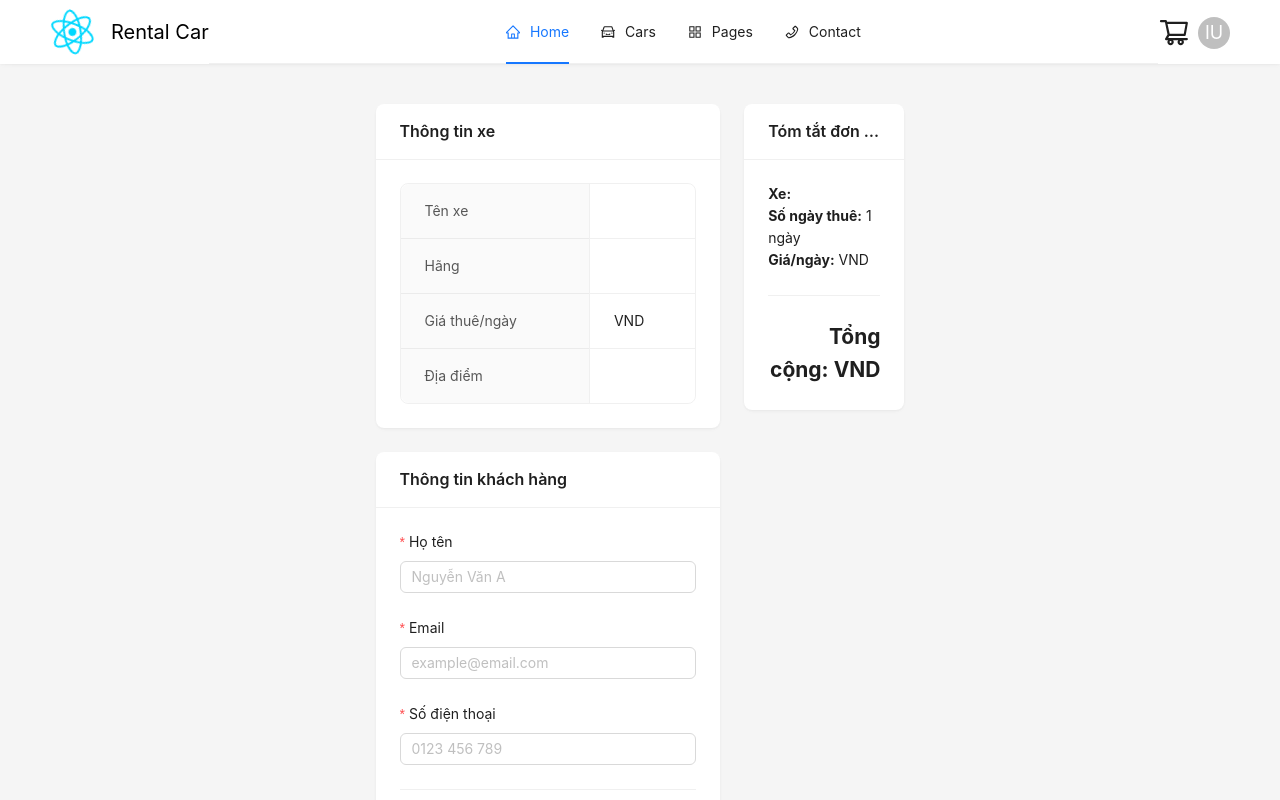
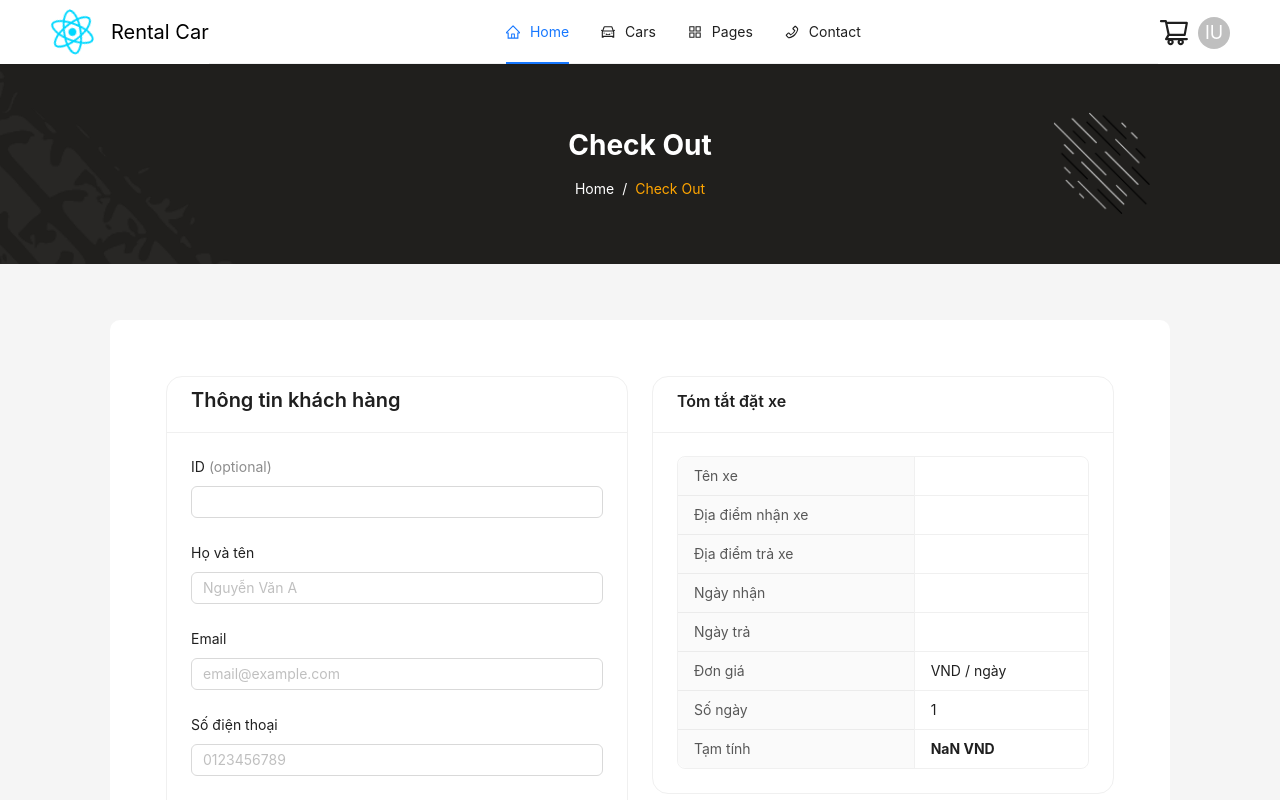
Before and after one commit to ThanhNguyen0103/rent-car-react, a React (Vite) app: page /checkout/1 in a window 1280 px wide. Shown: the top 800 px of the page. Built offline with nearby package versions, Linux system fonts and the light colour scheme.

Commit message:
26/8/2025

```diff
--- a/src/App.jsx
+++ b/src/App.jsx
@@ -12,6 +12,7 @@ import HomePage from "./pages/client/home-page";
 import CarDetailsPage from "./pages/client/car-details-page";
 import LayoutClient from "./components/layout.client";
 import CheckoutPage from "./pages/client/checkout-page";
+import ComfirmPage from "./pages/client/comfirm-page";
 const router = createBrowserRouter([
   {
     path: "/",
@@ -28,6 +29,10 @@ const router = createBrowserRouter([
       {
         path: "checkout/:id",
         element: <CheckoutPage />,
+      },
+      {
+        path: "payment-confirmation",
+        element: <ComfirmPage />,
       },
     ],
   },
--- a/src/pages/client/car-details-page.jsx
+++ b/src/pages/client/car-details-page.jsx
@@ -48,12 +48,9 @@ const CarDetailsPage = () => {
   const [form] = Form.useForm();
 
   const handleBooking = (values) => {
-    console.log("Form booking:", values);
     const bookingData = {
       ...values,
       car: car,
-      // carName: car?.name,
-      // price: car?.price,
     };
     navigate(`/checkout/${car.id}`, { state: { values: bookingData } });
   };
@@ -139,7 +136,6 @@ const CarDetailsPage = () => {
           boxShadow: "0px 4px 24px rgba(225, 225, 225, 0.25)",
         }}
       >
-        {" "}
         <div
           style={{
             display: "flex",
@@ -156,7 +152,7 @@ const CarDetailsPage = () => {
             <div style={{ fontSize: 16, margin: 4 }}>
               <EnvironmentOutlined /> Vị trí : Quận 7 , Hồ Chí Minh
             </div>
-            <p style={{ margin: 4 }}>
+            <span style={{ margin: 4 }}>
               <Space>
                 <CalendarOutlined />
                 {car?.available ? (
@@ -165,7 +161,7 @@ const CarDetailsPage = () => {
                   <Tag color="red">Hết xe</Tag>
                 )}
               </Space>
-            </p>
+            </span>
           </div>
           <Button
             style={{
@@ -175,12 +171,12 @@ const CarDetailsPage = () => {
               fontSize: 16,
             }}
           >
-            <p>
+            <span>
               <Space>
                 <DollarOutlined />
-                <b>{car?.price.toLocaleString("vi-VN")} đ / ngày</b>
+                {car?.price.toLocaleString("vi-VN")} đ / ngày
               </Space>
-            </p>
+            </span>
           </Button>
         </div>
       </div>
--- a/src/pages/client/checkout-page.jsx
+++ b/src/pages/client/checkout-page.jsx
@@ -1,4 +1,5 @@
 import {
+  Breadcrumb,
   Button,
   Card,
   Col,
@@ -6,74 +7,189 @@ import {
   Divider,
   Form,
   Input,
+  message,
+  Result,
   Row,
+  Spin,
 } from "antd";
-import { useLocation } from "react-router-dom";
+import dayjs from "dayjs";
+import breadcrumbleft from "../../assets/breadcrumbleft.png";
+import breadcrumbright from "../../assets/breadcrumbright.png";
+import { Link, useLocation, useNavigate } from "react-router-dom";
+
+import { callCreateRental } from "../../service/service-api";
+import { useState } from "react";
+import Title from "antd/es/typography/Title";
 
 const CheckoutPage = () => {
+  const [loading, setLoading] = useState(false);
   const location = useLocation();
   const { values } = location.state || {}; // lấy thông tin booking truyền kèm
   console.log(values);
+  const navigate = useNavigate();
+
+  const days =
+    values && values.startDate && values.endDate
+      ? Math.ceil(
+          (new Date(values.endDate) - new Date(values.startDate)) /
+            (1000 * 60 * 60 * 24)
+        )
+      : 1;
+  const totalPrice = values?.car?.price * days;
+
+  const onFinish = async (user) => {
+    setLoading(true);
+    let booking = {
+      user,
+      ...values,
+      totalPrice,
+    };
+    const res = await handleCreateRental(booking);
+
+    if (res && res.data) {
+      setTimeout(() => {
+        setLoading(false);
+        navigate("/payment-confirmation", {
+          state: { booking: res.data },
+        });
+      }, 2000);
+      message.success("Đặt xe thành công!");
+    } else {
+      setLoading(false);
+    }
+  };
+
+  const handleCreateRental = async (value) => {
+    try {
+      const res = await callCreateRental(value);
+      return res;
+    } catch (e) {
+      console.error(e);
+      message.error("Có lỗi khi tạo đơn đặt xe");
+    }
+  };
+
   return (
     <>
+      {loading && (
+        <div
+          style={{
+            position: "fixed",
+            inset: 0,
+            background: "rgba(255,255,255,0.7)",
+            display: "flex",
+            justifyContent: "center",
+            alignItems: "center",
+            zIndex: 9999,
+          }}
+        >
+          <Spin size="large" tip="Đang xử lý..." />
+        </div>
+      )}
       <div
         style={{
-          marginTop: 80,
-          padding: 24,
-          maxWidth: 1100,
-          marginInline: "auto",
+          background: "#201F1D",
+          marginTop: 64,
+          padding: "64px 0",
+          color: "white",
+          position: "relative",
+          zIndex: 1,
         }}
       >
-        <Row gutter={24}>
-          {/* LEFT: thông tin xe + form khách hàng */}
-          <Col span={16}>
+        <div
+          style={{
+            content: '""', // với inline style thì content không cần
+            background: `url(${breadcrumbleft}) no-repeat`,
+            position: "absolute",
+            bottom: 0,
+            left: 0,
+            width: 393,
+            height: 334,
+            backgroundSize: "cover",
+            zIndex: 0, // để nằm dưới text
+          }}
+        />
+        <div
+          style={{
+            content: "",
+            background: `url(${breadcrumbright}) no-repeat`,
+            position: "absolute",
+            bottom: 50,
+            right: 130,
+            width: 97,
+            height: 102,
+            backgroundSize: "cover",
+          }}
+        />
+        <h1 style={{ color: "white", marginBottom: 16, textAlign: "center" }}>
+          Check Out
+        </h1>
+
+        <Breadcrumb
+          separator={<span style={{ color: "white" }}>/</span>}
+          style={{
+            textAlign: "center",
+            display: "flex",
+            justifyContent: "center",
+          }}
+          items={[
+            {
+              title: (
+                <Link to="/" style={{ color: "white" }}>
+                  Home
+                </Link>
+              ),
+            },
+
+            {
+              title: <span style={{ color: "orange" }}>Check Out</span>,
+            },
+          ]}
+        />
+      </div>
+
+      <div
+        style={{
+          background: "#ffff",
+          borderRadius: 10,
+          minHeight: "100vh",
+          padding: "56px",
+          margin: "56px 110px",
+        }}
+      >
+        <Row gutter={[24, 24]} justify="center">
+          <Col xs={24} lg={12}>
             <Card
-              title="Thông tin xe"
-              bordered={false}
-              style={{ marginBottom: 24 }}
+              style={{ borderRadius: 16 }}
+              title={<Title level={4}>Thông tin khách hàng</Title>}
             >
-              <Descriptions bordered column={1}>
-                <Descriptions.Item label="Tên xe">
-                  {values?.car.name}
-                </Descriptions.Item>
-                <Descriptions.Item label="Hãng">
-                  {values?.car.brand}
-                </Descriptions.Item>
-                <Descriptions.Item label="Giá thuê/ngày">
-                  {values?.car.price.toLocaleString()} VND
-                </Descriptions.Item>
-                <Descriptions.Item label="Địa điểm">
-                  {values?.car.location}
-                </Descriptions.Item>
-                {values && (
-                  <>
-                    <Descriptions.Item label="Ngày nhận xe">
-                      {values.pickupLocation}
-                    </Descriptions.Item>
-                    <Descriptions.Item label="Ngày trả xe">
-                      {values.dropoffLocation}
-                    </Descriptions.Item>
-                  </>
-                )}
-              </Descriptions>
-            </Card>
-
-            <Card title="Thông tin khách hàng" bordered={false}>
-              <Form layout="vertical" onFinish={{}}>
+              <Form
+                layout="vertical"
+                onFinish={onFinish}
+                requiredMark="optional"
+              >
+                <Form.Item label="ID" name="id">
+                  <Input />
+                </Form.Item>
                 <Form.Item
-                  label="Họ tên"
+                  label="Họ và tên"
                   name="fullName"
                   rules={[{ required: true, message: "Vui lòng nhập họ tên" }]}
                 >
                   <Input placeholder="Nguyễn Văn A" />
                 </Form.Item>
+
                 <Form.Item
                   label="Email"
                   name="email"
-                  rules={[{ required: true, message: "Vui lòng nhập email" }]}
+                  rules={[
+                    { required: true, message: "Vui lòng nhập email" },
+                    { type: "email", message: "Email không hợp lệ" },
+                  ]}
                 >
-                  <Input type="email" placeholder="example@email.com" />
+                  <Input placeholder="email@example.com" />
                 </Form.Item>
+
                 <Form.Item
                   label="Số điện thoại"
                   name="phone"
@@ -81,35 +197,53 @@ const CheckoutPage = () => {
                     { required: true, message: "Vui lòng nhập số điện thoại" },
                   ]}
                 >
-                  <Input placeholder="0123 456 789" />
+                  <Input placeholder="0123456789" />
                 </Form.Item>
 
                 <Divider />
 
-                <Button type="primary" htmlType="submit" size="large" block>
-                  Xác nhận đặt xe
-                </Button>
+                <Form.Item>
+                  <Button type="primary" htmlType="submit" size="large" block>
+                    Thanh toán ngay
+                  </Button>
+                </Form.Item>
               </Form>
             </Card>
           </Col>
 
-          {/* RIGHT: Order Summary */}
-          <Col span={8}>
-            <Card title="Tóm tắt đơn hàng" bordered={false}>
-              <p>
-                <strong>Xe:</strong> {values?.car.name}
-              </p>
-              <p>
-                <strong>Số ngày thuê:</strong> 1 ngày
-              </p>
-              <p>
-                <strong>Giá/ngày:</strong> {values?.car.price.toLocaleString()}
-                VND
-              </p>
-              <Divider />
-              <h2 style={{ textAlign: "right" }}>
-                Tổng cộng: {values?.car.price.toLocaleString()} VND
-              </h2>
+          <Col xs={24} lg={12}>
+            <Card
+              style={{ borderRadius: 16 }}
+              title={<Title level={5}>Tóm tắt đặt xe</Title>}
+            >
+              <Descriptions column={1} bordered size="small">
+                <Descriptions.Item label="Tên xe">
+                  {values?.car.carModel?.name}
+                </Descriptions.Item>
+                <Descriptions.Item label="Địa điểm nhận xe">
+                  {values?.pickupLocation}
+                </Descriptions.Item>
+                <Descriptions.Item label="Địa điểm trả xe">
+                  {values?.dropoffLocation}
+                </Descriptions.Item>
+                <Descriptions.Item label="Ngày nhận">
+                  {values?.startDate
+                    ? dayjs(values.startDate).format("DD/MM/YYYY HH:mm")
+                    : ""}
+                </Descriptions.Item>
+                <Descriptions.Item label="Ngày trả">
+                  {values?.endDate
+                    ? dayjs(values.endDate).format("DD/MM/YYYY HH:mm")
+                    : ""}
+                </Descriptions.Item>
+                <Descriptions.Item label="Đơn giá">
+                  {values?.car?.price?.toLocaleString()} VND / ngày
+                </Descriptions.Item>
+                <Descriptions.Item label="Số ngày">{days}</Descriptions.Item>
+                <Descriptions.Item label="Tạm tính">
+                  <b>{totalPrice.toLocaleString("vi-VN")} VND</b>
+                </Descriptions.Item>
+              </Descriptions>
             </Card>
           </Col>
         </Row>
--- /dev/null
+++ b/src/pages/client/comfirm-page.jsx
@@ -0,0 +1,131 @@
+import { Breadcrumb, Button, Card, Descriptions, Result } from "antd";
+import { Link, useLocation, useNavigate } from "react-router-dom";
+
+import breadcrumbleft from "../../assets/breadcrumbleft.png";
+import breadcrumbright from "../../assets/breadcrumbright.png";
+const ComfirmPage = () => {
+  const location = useLocation();
+  const navigate = useNavigate();
+  const { booking } = location.state || {}; // lấy thông tin booking truyền kèm
+  console.log(booking);
+
+  return (
+    <>
+      <div
+        style={{
+          background: "#201F1D",
+          marginTop: 64,
+          padding: "64px 0",
+          color: "white",
+          position: "relative",
+          zIndex: 1,
+        }}
+      >
+        <div
+          style={{
+            content: '""', // với inline style thì content không cần
+            background: `url(${breadcrumbleft}) no-repeat`,
+            position: "absolute",
+            bottom: 0,
+            left: 0,
+            width: 393,
+            height: 334,
+            backgroundSize: "cover",
+            zIndex: 0, // để nằm dưới text
+          }}
+        />
+        <div
+          style={{
+            content: "",
+            background: `url(${breadcrumbright}) no-repeat`,
+            position: "absolute",
+            bottom: 50,
+            right: 130,
+            width: 97,
+            height: 102,
+            backgroundSize: "cover",
+          }}
+        />
+        <h1 style={{ color: "white", marginBottom: 16, textAlign: "center" }}>
+          Payment Confirmation
+        </h1>
+
+        <Breadcrumb
+          separator={<span style={{ color: "white" }}>/</span>}
+          style={{
+            textAlign: "center",
+            display: "flex",
+            justifyContent: "center",
+          }}
+          items={[
+            {
+              title: (
+                <Link to="/" style={{ color: "white" }}>
+                  Home
+                </Link>
+              ),
+            },
+
+            {
+              title: (
+                <span style={{ color: "orange" }}> Payment Confirmation</span>
+              ),
+            },
+          ]}
+        />
+      </div>
+      <div
+        style={{
+          minHeight: "100vh",
+          display: "flex",
+          justifyContent: "center",
+          alignItems: "center",
+          background: "#f5f5f5",
+          padding: 16,
+        }}
+      >
+        <Card style={{ maxWidth: 600, width: "100%", borderRadius: 16 }}>
+          <Result
+            status="success"
+            title="Đặt hàng thành công!"
+            subTitle={`Cảm ơn bạn đã sử dụng dịch vụ. Đơn hàng #RC-${booking.id} đã được xác nhận.`}
+          />
+
+          <Descriptions
+            title="Chi tiết giao dịch"
+            bordered
+            column={1}
+            size="middle"
+            style={{ marginBottom: 24 }}
+          >
+            <Descriptions.Item label="Mã đơn hàng">
+              #RC - {booking.id}
+            </Descriptions.Item>
+            <Descriptions.Item label="Số tiền">
+              {booking.totalPrice.toLocaleString("vi-VN")} VND
+            </Descriptions.Item>
+            <Descriptions.Item label="Phương thức thanh toán">
+              Cash
+            </Descriptions.Item>
+            <Descriptions.Item label="Thời gian">
+              {booking.createdAt.toLocaleString("vi-VN")}
+            </Descriptions.Item>
+            <Descriptions.Item label="Trạng thái">
+              {booking.status}
+            </Descriptions.Item>
+          </Descriptions>
+
+          <div style={{ display: "flex", justifyContent: "center", gap: 16 }}>
+            <Button type="primary" onClick={() => navigate("/")}>
+              Về trang chủ
+            </Button>
+            <Button onClick={() => navigate("/orders")}>
+              Đơn hàng của tôi
+            </Button>
+          </div>
+        </Card>
+      </div>
+    </>
+  );
+};
+export default ComfirmPage;
```
